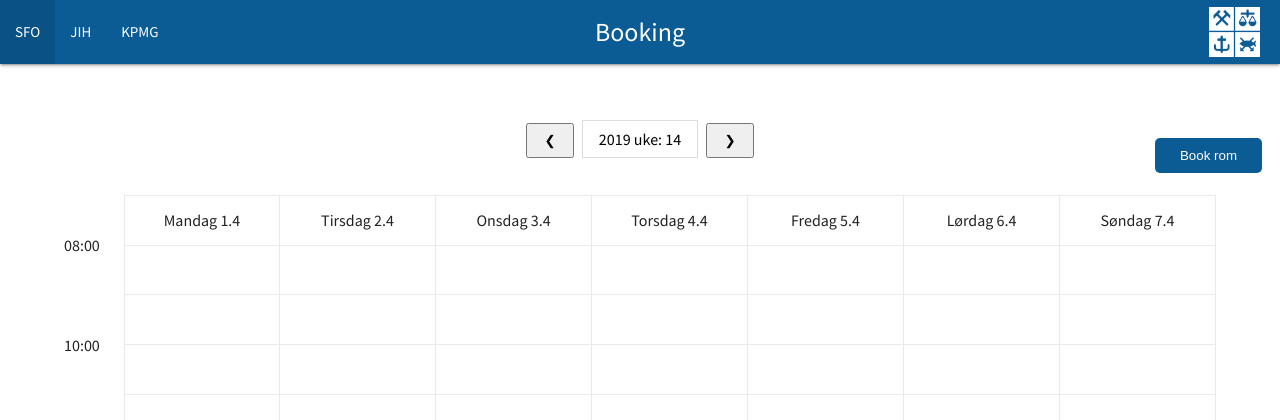
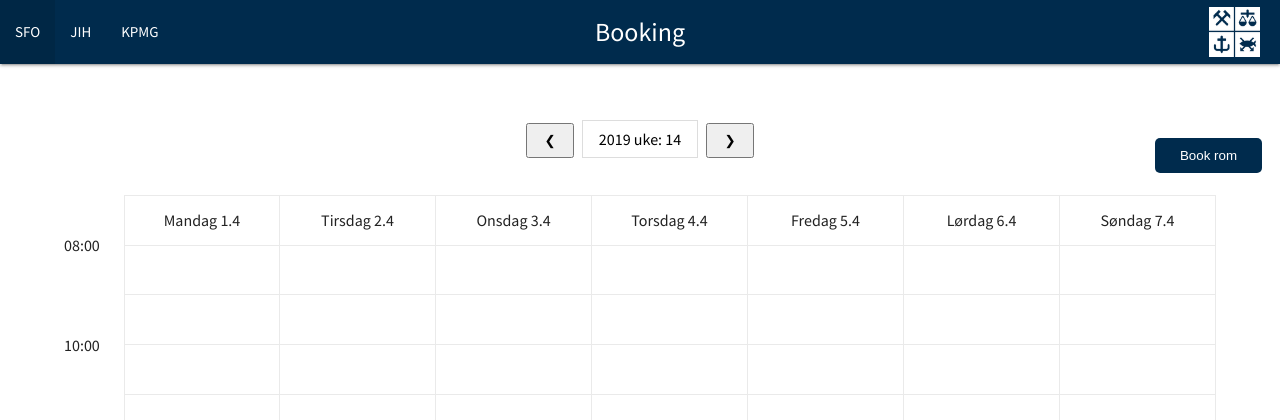
Before and after one commit to rikardknive/Kalenderjs, a Flask app: template app/templates/index.html in a window 1280 px wide. Shown: the top 420 px of the page. Run offline with Flask 2, Linux system fonts and the light colour scheme; the template is opened without the code that fills it, so the values that code supplies are empty.

Commit message:
Endret farger og link

```diff
--- a/app/static/styles/components/_color-variables.scss
+++ b/app/static/styles/components/_color-variables.scss
@@ -329,7 +329,7 @@ $NHHS: (
   "lighten-5":  #E3F2FD,
   "lighten-4":  #BBDEFB,
   "lighten-3":  #90CAF9,
-  "lighten-2":  rgba(11, 91, 149, 1),
+  "lighten-2":  #002b4d,
   "lighten-1":  #42A5F5,
   "darken-1":   #1E88E5,
   "darken-2":   #1976D2,
--- a/app/static/styles/js/myMain.js
+++ b/app/static/styles/js/myMain.js
@@ -158,8 +158,9 @@ $(document).ready(function(){
     }
 
     function set_dates(date) {
-        //var t = new Date(2019, 3, 3);
+
         var t = date;
+        //t = new Date(2019, 3, 14);
 
         if (t.getDay() == 0) {
             var daysFromMonday = 6;
--- a/app/static/styles/scss/style.scss
+++ b/app/static/styles/scss/style.scss
@@ -63,7 +63,7 @@
 
 	height: 30px;
 	width: -10px;
-	background: #0b5b95;
+	background: #002b4d;
 	border:0;
 	padding-left: 25px;
 	padding-right: 25px;
@@ -78,7 +78,7 @@
 	@media #{$medium-and-down}{
 		height: 15px;
 		width: -10px;
-		background: #0b5b95;
+		background: #002b4d;
 		border:0;
 		padding-left: 5px;
 		padding-right: 5px;
--- a/app/templates/index.html
+++ b/app/templates/index.html
@@ -34,7 +34,7 @@
             <button class='btn-forward'>❯</button>
         </div>
         <div>
-            <a href="http://booking.nhhs.no" target="_blank"><button class="btn-small right">Book rom</button></a>
+            <a href="https://forms.office.com/Pages/ResponsePage.aspx?id=1hbPfJd4v0SBSG8Hvj42aFOdoKBtF1FAp6DCvLwcynZUNFc1WEc2MVo5TlgxNkFBMUFURDQyMzVaMy4u" target="_blank"><button class="btn-small right">Book rom</button></a>
         </div>
     <div>
 
```
Also changed, not shown: app/static/styles/css/style.css.
